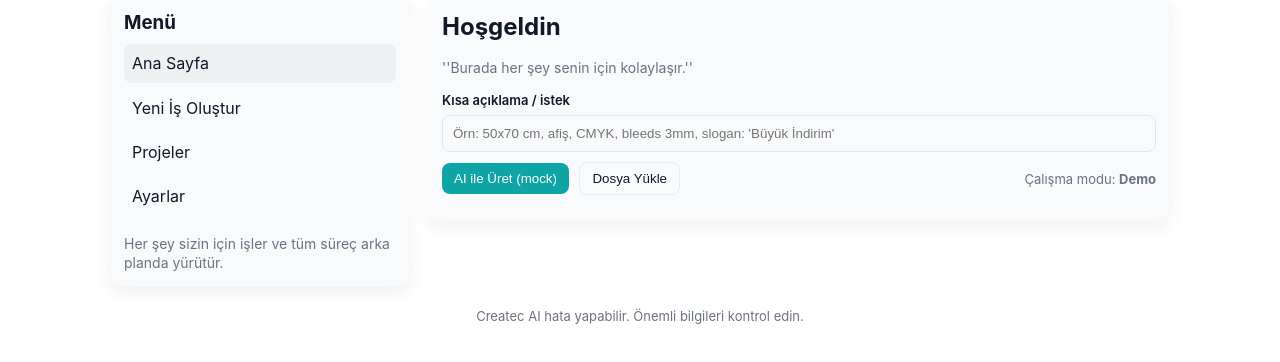
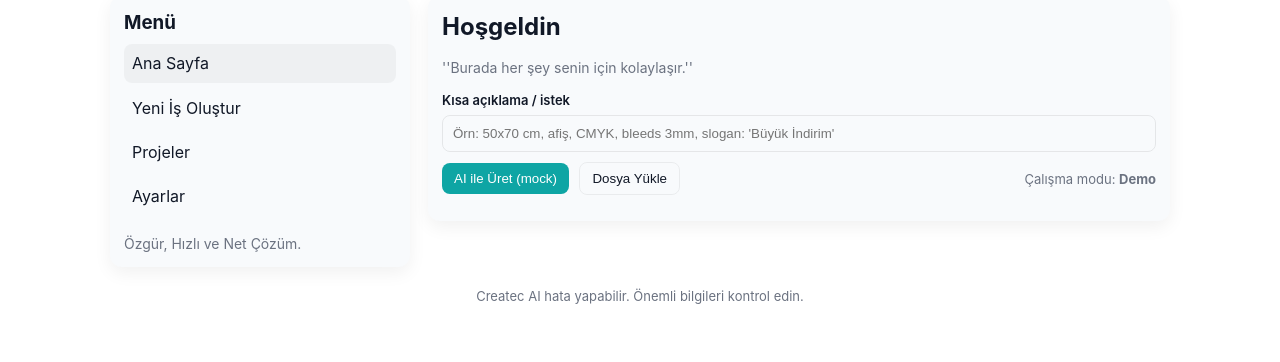
Before and after one commit to createc-ai/createc-ai, a plain HTML site: page home.html in a window 1280 px wide. Shown: the part 114-476 px from the top of the page. Drawn offline with Linux system fonts and the light colour scheme.

Commit message:
Update home.html

```diff
--- a/home.html
+++ b/home.html
@@ -91,7 +91,7 @@
       <a href="#" class="nav-item" data-section="jobs">Projeler</a>
       <a href="#" class="nav-item" data-section="settings">Ayarlar</a>
       <div style="height:12px"></div>
-      <div class="muted">Her şey sizin için işler ve tüm süreç arka planda yürütür.</div>
+      <div class="muted">Özgür, Hızlı ve Net Çözüm.</div>
     </aside>
 
     <section class="panel">
```
